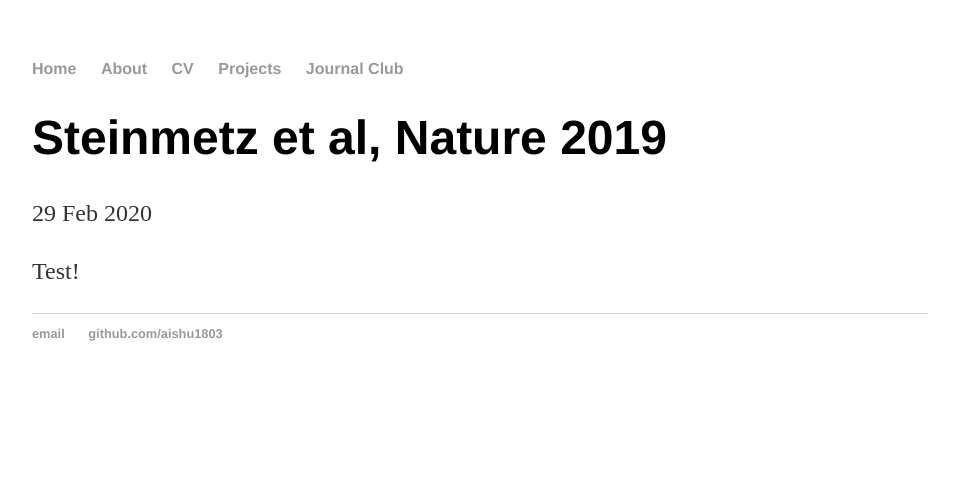
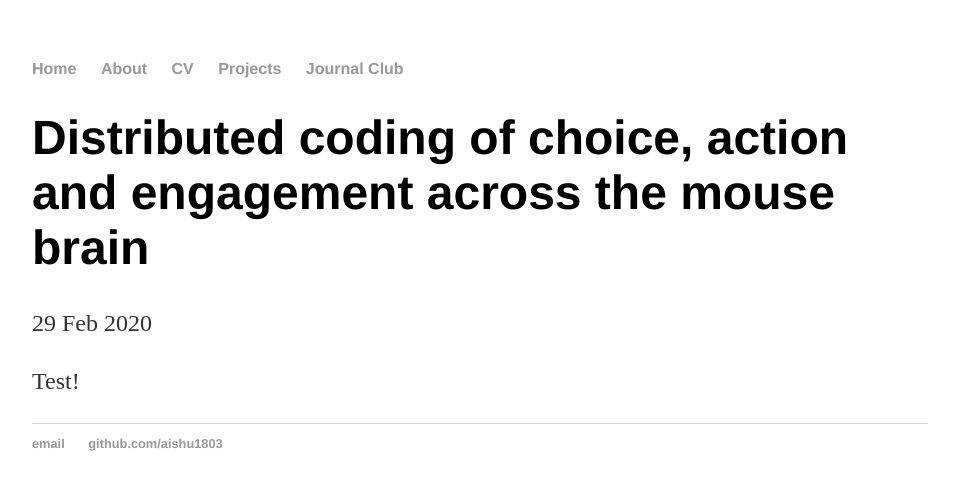
Before and after one commit to aishu1803/tmp_website, a Jekyll site: the page built from _posts/2020-02-29-Steinmetzetal2019.md, in a window 1280 px wide. Shown: the top 490 px of the page, without its empty margins (160-1119 px from the left). Built offline with Jekyll 4.4.1, drawn with Linux system fonts in a browser that asks for light colours.

Commit message:
Update title

```diff
--- a/_posts/2020-02-29-Steinmetzetal2019.md
+++ b/_posts/2020-02-29-Steinmetzetal2019.md
@@ -1,6 +1,6 @@
 ---
 layout: post
-title: "Steinmetz et al, Nature 2019"
+title: "Distributed coding of choice, action and engagement across the mouse brain"
 date: 2020-02-29
 ---
 
```
